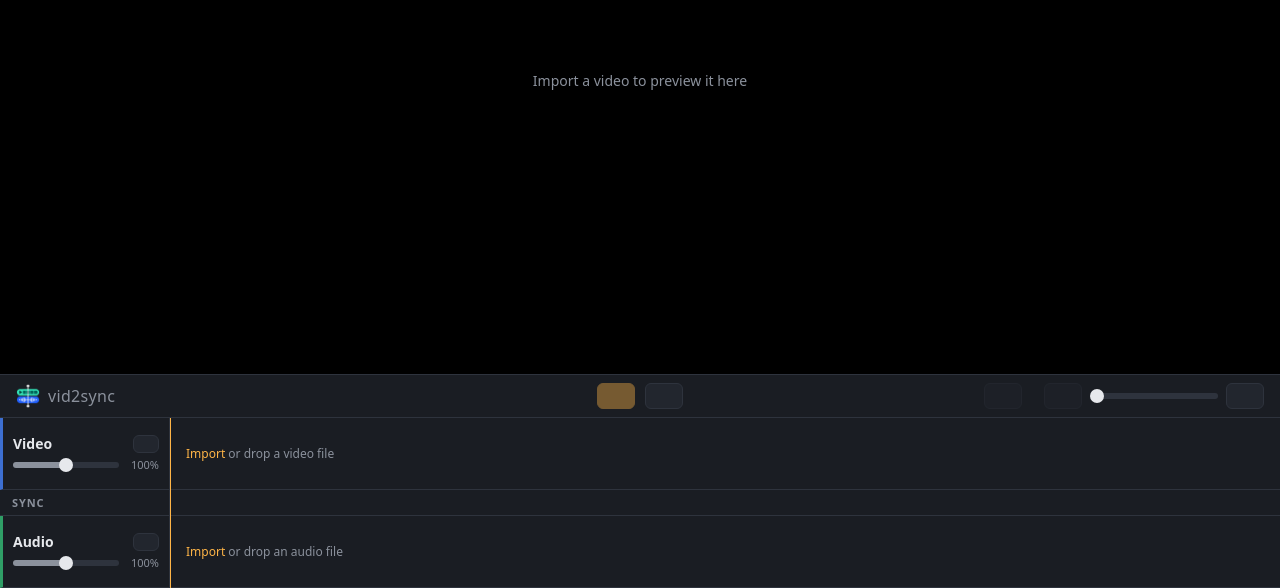
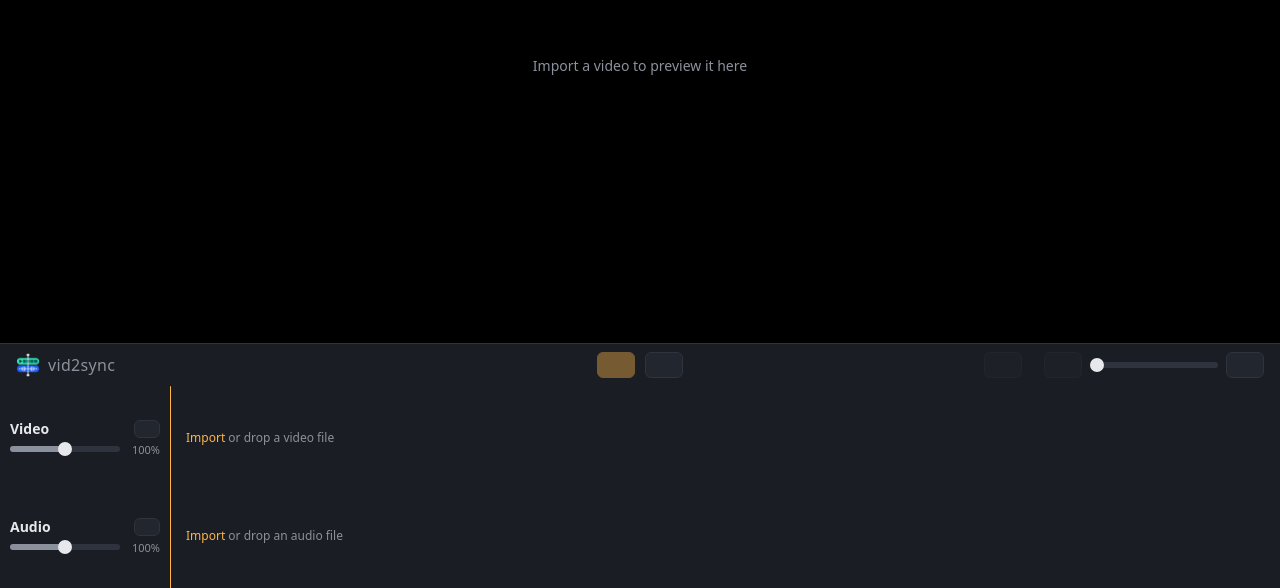
Before and after one commit to tu4mo/vid2sync, a React (Vite) app: page / in a window 1280 px wide. Shown: the part 212-800 px from the top of the page. Built offline with nearby package versions, Linux system fonts and the light colour scheme; some icons are missing; a web font is replaced by a local one.

Commit message:
Drop the timeline's borders and Sync label, round the playhead's top, and add scrub room above and below the lanes

```diff
--- a/src/App.tsx
+++ b/src/App.tsx
@@ -27,6 +27,7 @@ import { MIN_PIXELS_PER_SECOND } from './lib/zoom'
 import {
   LANE_DEFAULT_HEIGHT,
   LANE_MIN_HEIGHT,
+  SCRUB_STRIP_HEIGHT,
   SYNC_LANE_HEIGHT,
 } from './panels/Timeline/layout'
 import { Timeline } from './panels/Timeline/Timeline'
@@ -38,8 +39,8 @@ const playback = new Playback()
 // The shortest a clip can be trimmed to.
 const MIN_CLIP = 0.05
 
-// The toolbar and the timeline's top border, then the timeline's fixed rows.
-const TIMELINE_CHROME_HEIGHT = 42 + 1 + SYNC_LANE_HEIGHT
+// The toolbar, then the timeline's fixed rows.
+const TIMELINE_CHROME_HEIGHT = 42 + 2 * SCRUB_STRIP_HEIGHT + SYNC_LANE_HEIGHT
 const TIMELINE_HEIGHT = TIMELINE_CHROME_HEIGHT + 2 * LANE_DEFAULT_HEIGHT
 const TIMELINE_MIN_HEIGHT = TIMELINE_CHROME_HEIGHT + 2 * LANE_MIN_HEIGHT
 
--- a/src/panels/Timeline/Playhead.tsx
+++ b/src/panels/Timeline/Playhead.tsx
@@ -7,7 +7,7 @@ type Props = {
 export function Playhead({ time, pixelsPerSecond }: Props) {
   return (
     <div
-      className="pointer-events-none absolute inset-y-0 z-3 w-0 -translate-x-px border-l-2 border-accent"
+      className="pointer-events-none absolute inset-y-0 z-3 w-0.5 -translate-x-px rounded-t-full bg-accent"
       style={{ left: time * pixelsPerSecond }}
       data-testid="playhead"
       data-time={time}
--- a/src/panels/Timeline/SyncLane.tsx
+++ b/src/panels/Timeline/SyncLane.tsx
@@ -68,7 +68,7 @@ export function SyncLane({
   }, [delta, draft])
 
   if (!video || !audio || delta === null) {
-    return <div className="border-b border-line" />
+    return <div />
   }
 
   function applySync(sync: Sync) {
@@ -89,7 +89,7 @@ export function SyncLane({
   )
 
   return (
-    <div className="pointer-events-none relative border-b border-line">
+    <div className="pointer-events-none relative">
       <div
         ref={labelRef}
         className="pointer-events-auto absolute top-1/2 flex -translate-y-1/2 items-center gap-1 rounded-md bg-panel px-1 text-2xs font-semibold text-accent tabular-nums"
--- a/src/panels/Timeline/Timeline.tsx
+++ b/src/panels/Timeline/Timeline.tsx
@@ -234,11 +234,12 @@ export function Timeline({
   )
 
   return (
-    <div className="grid min-h-0 flex-1 grid-cols-[170px_minmax(0,1fr)] border-t border-line bg-panel">
+    <div className="grid min-h-0 flex-1 grid-cols-[170px_minmax(0,1fr)] bg-panel">
       <div
-        className="grid grid-cols-[minmax(0,1fr)] border-r border-line"
+        className="grid grid-cols-[minmax(0,1fr)]"
         style={{ gridTemplateRows: ROWS }}
       >
+        <div />
         {TRACK_KINDS.map((kind) => (
           <Fragment key={kind}>
             <TrackHead
@@ -251,16 +252,10 @@ export function Timeline({
               onVolumeChange={(v) => onVolumeChange(kind, v)}
               onRemove={() => onRemove(kind)}
             />
-            {kind === 'video' && (
-              <div className="flex items-center border-b border-line px-3 text-2xs font-bold tracking-[0.08em] text-dim uppercase">
-                {/* Trim to cap height so the caps, not the line box, are centred. */}
-                <span className="[text-box:trim-both_cap_alphabetic]">
-                  Sync
-                </span>
-              </div>
-            )}
+            {kind === 'video' && <div />}
           </Fragment>
         ))}
+        <div />
       </div>
 
       <div
@@ -274,12 +269,14 @@ export function Timeline({
           style={{ width, gridTemplateRows: ROWS }}
           {...scrub}
         >
+          <div />
+
           {TRACK_KINDS.map((kind) => {
             const clip = clips[kind]
             return (
               <Fragment key={kind}>
                 <div
-                  className="relative flex items-center border-b border-line"
+                  className="relative flex items-center"
                   data-track={kind}
                   data-testid={`lane-${kind}`}
                 >
@@ -334,6 +331,7 @@ export function Timeline({
               </Fragment>
             )
           })}
+          <div />
 
           <Playhead time={time} pixelsPerSecond={pixelsPerSecond} />
         </div>
--- a/src/panels/Timeline/TrackHead.tsx
+++ b/src/panels/Timeline/TrackHead.tsx
@@ -10,12 +10,6 @@ import { Slider } from '../../components/Slider/Slider'
 import type { Clip, TrackKind } from '../../lib/media'
 
 const LABELS: Record<TrackKind, string> = { video: 'Video', audio: 'Audio' }
-// Full class names, so Tailwind finds them in the source.
-const HEAD_BORDERS: Record<TrackKind, string> = {
-  video: 'border-l-video',
-  audio: 'border-l-audio',
-}
-
 type Props = {
   kind: TrackKind
   clip: Clip | null
@@ -40,7 +34,7 @@ export function TrackHead({
   const percent = Math.round(volume * 100)
   return (
     <div
-      className={`flex flex-col justify-center gap-[3px] border-b border-l-3 border-b-line px-2.5 ${HEAD_BORDERS[kind]}`}
+      className="flex flex-col justify-center gap-[3px] px-2.5"
       data-track={kind}
       data-testid={`head-${kind}`}
     >
--- a/src/panels/Timeline/layout.ts
+++ b/src/panels/Timeline/layout.ts
@@ -1,8 +1,10 @@
 // Shared by the track heads and the lanes, so the two columns line up.
+/** Empty room above and below the lanes, to scrub the playhead in. */
+export const SCRUB_STRIP_HEIGHT = 16
 export const SYNC_LANE_HEIGHT = 26
 /** The video and audio lanes share whatever height is left, down to this. */
 export const LANE_MIN_HEIGHT = 56
 export const LANE_DEFAULT_HEIGHT = 72
 
-// Video lane, sync lane, audio lane.
-export const ROWS = `minmax(${LANE_MIN_HEIGHT}px, 1fr) ${SYNC_LANE_HEIGHT}px minmax(${LANE_MIN_HEIGHT}px, 1fr)`
+// Scrub strip, video lane, sync lane, audio lane, scrub strip.
+export const ROWS = `${SCRUB_STRIP_HEIGHT}px minmax(${LANE_MIN_HEIGHT}px, 1fr) ${SYNC_LANE_HEIGHT}px minmax(${LANE_MIN_HEIGHT}px, 1fr) ${SCRUB_STRIP_HEIGHT}px`
```
